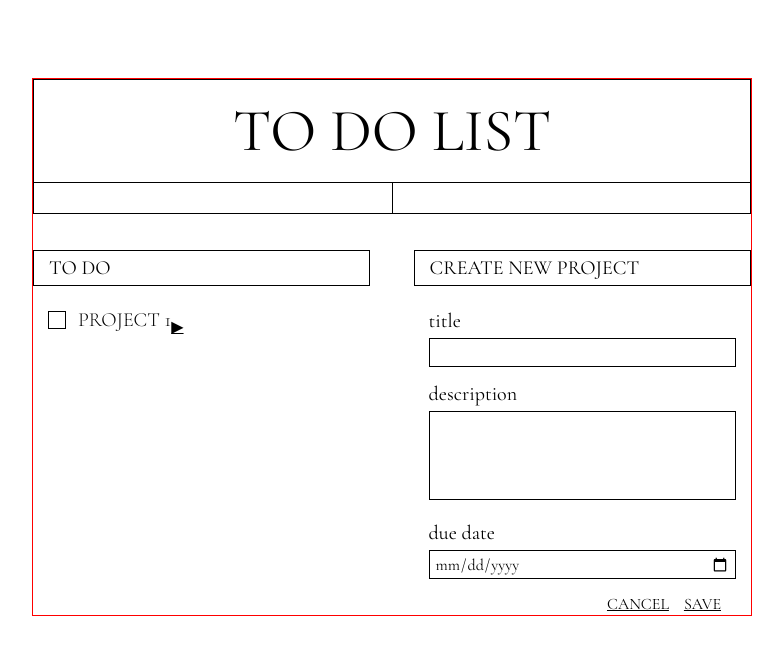
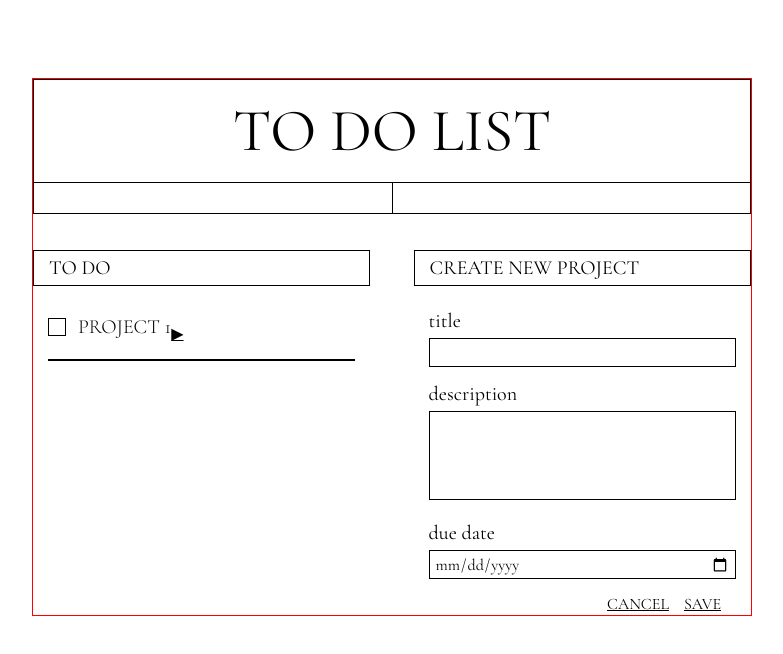
Before and after one commit to 000begana000/todolist, a React (Vite) app: page / in a window 1280 px wide. Shown: the top 654 px of the page, without its empty margins (248-1031 px from the left). Built offline with nearby package versions, Linux system fonts and the light colour scheme.

Commit message:
style: underline under each projectt name

```diff
--- a/src/components/Project/Project.jsx
+++ b/src/components/Project/Project.jsx
@@ -13,7 +13,8 @@ export default function Project({ project }) {
   }
 
   return (
-    <li key={project.id}>
+    <>
+      <li className={classes.project} key={project.id}>
         <div className={classes.projectCheckbox}>
           <input
             type="checkbox"
@@ -40,10 +41,14 @@ export default function Project({ project }) {
               <Button button="edit" />
               <Button button="delete" />
             </p>
-          <p className={classes.projectDueDate}>due date: {project.dueDate}</p>
+            <p className={classes.projectDueDate}>
+              due date: {project.dueDate}
+            </p>
             <p className={classes.projectDescription}>{project.description}</p>
           </div>
         )}
       </li>
+      <div className={classes.underline}></div>
+    </>
   );
 }
--- a/src/components/Project/Project.module.css
+++ b/src/components/Project/Project.module.css
@@ -1,3 +1,7 @@
+.project {
+  margin-top: 23px;
+}
+
 .checkbox {
   all: unset;
   width: 16px;
@@ -40,3 +44,8 @@
   margin-top: 8px;
   font-weight: 300;
 }
+
+.underline {
+  border: 0.5px solid;
+  margin-top: 15px;
+}
```
Lines whose indentation alone changed are shown as unchanged.
